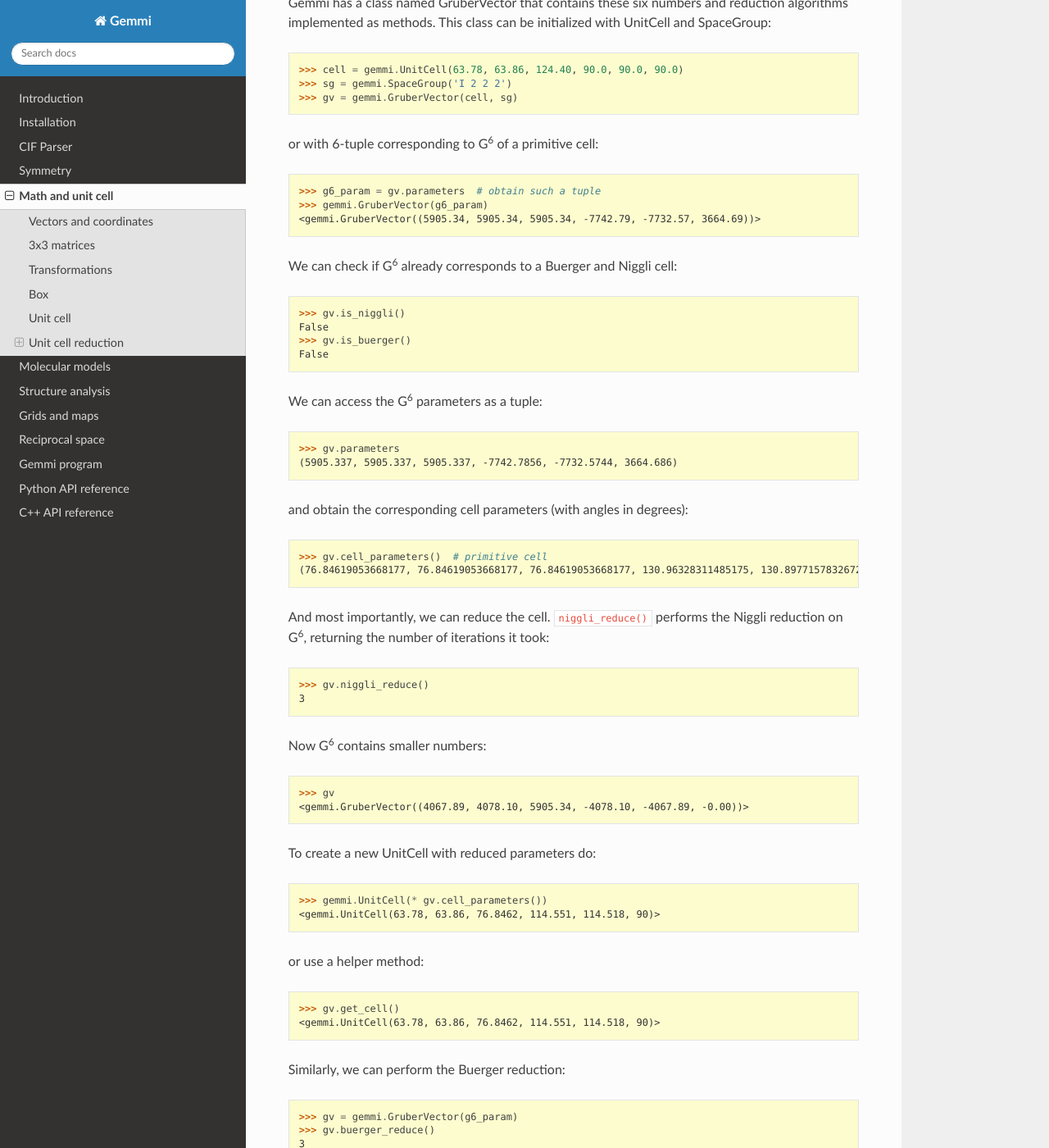
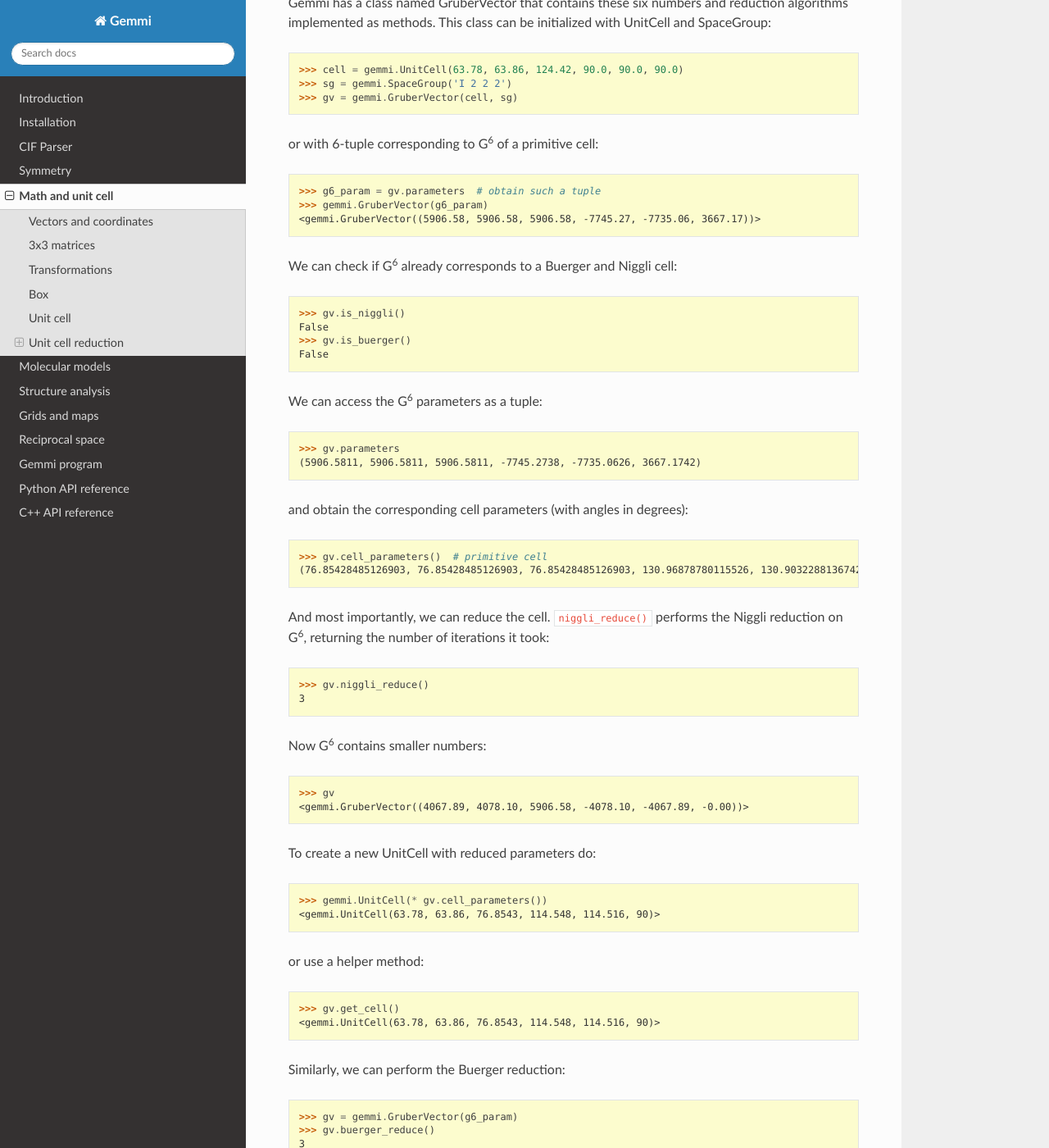
Before and after one commit to project-gemmi/gemmi, a Sphinx documentation site: the page built from docs/cell.rst, in a window 1280 px wide and 1400 px high, scrolled down 9972 px. Shown: the whole window at 82% size. Built offline with Sphinx 7.4.7 and the Read the Docs theme 2.0.0, drawn with Linux system fonts in a browser that asks for light colours; some of the changed text lies outside the part shown.

```diff
--- a/docs/analysis.rst
+++ b/docs/analysis.rst
@@ -542,10 +542,9 @@ changing the atomic positions in-place:
 
 .. doctest::
   :hide:
-  :skipif: sys.platform == 'win32'
 
-  >>> gemmi.calculate_current_rmsd(polymer1, polymer2, ptype, gemmi.SupSelect.CaP).rmsd
-  0.14626891689940602
+  >>> gemmi.calculate_current_rmsd(polymer1, polymer2, ptype, gemmi.SupSelect.CaP).rmsd  # doctest: +ELLIPSIS
+  0.1462689168994...
 
 .. _selections:
 
--- a/docs/cell.rst
+++ b/docs/cell.rst
@@ -580,7 +580,7 @@ This class can be initialized with UnitCell and SpaceGroup:
 
 .. doctest::
 
-  >>> cell = gemmi.UnitCell(63.78, 63.86, 124.40, 90.0, 90.0, 90.0)
+  >>> cell = gemmi.UnitCell(63.78, 63.86, 124.42, 90.0, 90.0, 90.0)
   >>> sg = gemmi.SpaceGroup('I 2 2 2')
   >>> gv = gemmi.GruberVector(cell, sg)
 
@@ -590,7 +590,7 @@ or with 6-tuple corresponding to G\ :sup:`6` of a primitive cell:
 
   >>> g6_param = gv.parameters  # obtain such a tuple
   >>> gemmi.GruberVector(g6_param)
-  <gemmi.GruberVector((5905.34, 5905.34, 5905.34, -7742.79, -7732.57, 3664.69))>
+  <gemmi.GruberVector((5906.58, 5906.58, 5906.58, -7745.27, -7735.06, 3667.17))>
 
 We can check if G\ :sup:`6` already corresponds to a Buerger and Niggli cell:
 
@@ -606,15 +606,14 @@ We can access the G\ :sup:`6` parameters as a tuple:
 .. doctest::
 
   >>> gv.parameters
-  (5905.337, 5905.337, 5905.337, -7742.7856, -7732.5744, 3664.686)
+  (5906.5811, 5906.5811, 5906.5811, -7745.2738, -7735.0626, 3667.1742)
 
 and obtain the corresponding cell parameters (with angles in degrees):
 
 .. doctest::
-  :skipif: sys.platform == 'win32'  # the last digit differs with MSVC
 
   >>> gv.cell_parameters()  # primitive cell
-  (76.84619053668177, 76.84619053668177, 76.84619053668177, 130.96328311485175, 130.89771578326727, 71.92353702711762)
+  (76.85428485126903, 76.85428485126903, 76.85428485126903, 130.96878780115526, 130.90322881367425, 71.91478106070744)
 
 And most importantly, we can reduce the cell.
 ``niggli_reduce()`` performs the Niggli reduction on G\ :sup:`6`,
@@ -630,21 +629,21 @@ Now G\ :sup:`6` contains smaller numbers:
 .. doctest::
 
   >>> gv
-  <gemmi.GruberVector((4067.89, 4078.10, 5905.34, -4078.10, -4067.89, -0.00))>
+  <gemmi.GruberVector((4067.89, 4078.10, 5906.58, -4078.10, -4067.89, -0.00))>
 
 To create a new UnitCell with reduced parameters do:
 
 .. doctest::
 
   >>> gemmi.UnitCell(* gv.cell_parameters())
-  <gemmi.UnitCell(63.78, 63.86, 76.8462, 114.551, 114.518, 90)>
+  <gemmi.UnitCell(63.78, 63.86, 76.8543, 114.548, 114.516, 90)>
 
 or use a helper method:
 
 .. doctest::
 
   >>> gv.get_cell()
-  <gemmi.UnitCell(63.78, 63.86, 76.8462, 114.551, 114.518, 90)>
+  <gemmi.UnitCell(63.78, 63.86, 76.8543, 114.548, 114.516, 90)>
 
 Similarly, we can perform the Buerger reduction:
 
@@ -661,7 +660,7 @@ In this case both functions gave the same result.
   >>> gv.is_niggli()
   True
   >>> gv.get_cell()
-  <gemmi.UnitCell(63.78, 63.86, 76.8462, 114.551, 114.518, 90)>
+  <gemmi.UnitCell(63.78, 63.86, 76.8543, 114.548, 114.516, 90)>
 
 Functions ``niggli_reduce``, ``is_niggli`` and ``is_buerger`` can take optional
 parameter ``epsilon`` (default: 1e-9) that is used for comparing numbers.
@@ -677,7 +676,7 @@ To check how the computations would work without ε we can set it to 0:
   >>> gv.niggli_reduce(epsilon=0, iteration_limit=100)
   6
   >>> gv.get_cell()
-  <gemmi.UnitCell(63.78, 63.86, 76.8462, 114.551, 114.518, 90)>
+  <gemmi.UnitCell(63.78, 63.86, 76.8543, 114.548, 114.516, 90)>
 
 Here, the Niggli conditions were initially found not fulfilled, because
 one expression that should be non-negative was about -5e-13.
@@ -715,14 +714,14 @@ This operator transforms Niggli cell to the original cell
 .. doctest::
 
   >>> gv.get_cell().changed_basis_forward(cob, set_images=False)
-  <gemmi.UnitCell(63.78, 63.86, 124.4, 90, 90, 90)>
+  <gemmi.UnitCell(63.78, 63.86, 124.42, 90, 90, 90)>
 
 and the other way around:
 
 .. doctest::
 
   >>> cell.changed_basis_backward(cob, set_images=False)
-  <gemmi.UnitCell(63.78, 63.86, 76.8462, 114.551, 114.518, 90)>
+  <gemmi.UnitCell(63.78, 63.86, 76.8543, 114.548, 114.516, 90)>
 
 Currently, tracking is implemented only for the Niggli reduction,
 not for the Buerger reduction.
@@ -763,9 +762,9 @@ or with a tuple of six numbers S\ :sup:`6`:
 .. doctest::
 
   >>> sv.parameters
-  (-3871.3928, -3866.2872, 1832.343, -3871.3928, -3866.2872, 1832.343)
+  (-3872.6369, -3867.5313, 1833.5871, -3872.6369, -3867.5313, 1833.5871)
   >>> gemmi.SellingVector(_)
-  <gemmi.SellingVector((-3871.39, -3866.29, 1832.34, -3871.39, -3866.29, 1832.34))>
+  <gemmi.SellingVector((-3872.64, -3867.53, 1833.59, -3872.64, -3867.53, 1833.59))>
 
 Similarly as in the previous section, we can check if S\ :sup:`6`
 already corresponds to a Delaunay cell:
@@ -799,11 +798,11 @@ Now we can check the result:
 .. doctest::
 
   >>> sv
-  <gemmi.SellingVector((-2033.94, -2033.94, -1832.34, -2039.05, -2039.05, 0.00))>
+  <gemmi.SellingVector((-2033.94, -2033.94, -1833.59, -2039.05, -2039.05, 0.00))>
   >>> sv.is_reduced()
   True
   >>> sv.sum_b_squared()
-  19956.662
+  19959.1502
 
 Now, the corresponding four vectors can be in any order.
 We may sort them so that *a*\ ≤\ *b*\ ≤\ *c*\ ≤\ *d*:
@@ -812,24 +811,24 @@ We may sort them so that *a*\ ≤\ *b*\ ≤\ *c*\ ≤\ *d*:
 
   >>> sv.sort()
   >>> sv
-  <gemmi.SellingVector((-2039.05, -2033.94, 0.00, -2033.94, -2039.05, -1832.34))>
+  <gemmi.SellingVector((-2039.05, -2033.94, 0.00, -2033.94, -2039.05, -1833.59))>
 
 Finally, we can get the corresponding UnitCell:
 
 .. doctest::
 
   >>> gemmi.UnitCell(* sv.cell_parameters())
-  <gemmi.UnitCell(63.78, 63.86, 76.8462, 114.551, 114.518, 90)>
+  <gemmi.UnitCell(63.78, 63.86, 76.8543, 114.548, 114.516, 90)>
   >>> sv.get_cell()  # helper function that does the same
-  <gemmi.UnitCell(63.78, 63.86, 76.8462, 114.551, 114.518, 90)>
+  <gemmi.UnitCell(63.78, 63.86, 76.8543, 114.548, 114.516, 90)>
 
 S\ :sup:`6` can be used to calculate G\ :sup:`6`, and the other way around:
 
 .. doctest::
 
   >>> sv.gruber()
-  <gemmi.GruberVector((4067.89, 4078.10, 5905.34, -4078.10, -4067.89, 0.00))>
+  <gemmi.GruberVector((4067.89, 4078.10, 5906.58, -4078.10, -4067.89, 0.00))>
   >>> _.selling()
-  <gemmi.SellingVector((-2039.05, -2033.94, 0.00, -2033.94, -2039.05, -1832.34))>
+  <gemmi.SellingVector((-2039.05, -2033.94, 0.00, -2033.94, -2039.05, -1833.59))>
 
 TBC
--- a/docs/mol.rst
+++ b/docs/mol.rst
@@ -3208,8 +3208,8 @@ Gemmi can calculate both:
 
   >>> atom.b_eq()                    # B_eq
   9.443238117199861
-  >>> gemmi.calculate_b_est(atom)    # B_est
-  9.15448356208817
+  >>> gemmi.calculate_b_est(atom)    # B_est  # doctest: +ELLIPSIS
+  9.15448356208...
 
 
 .. _atom_address:
```
Also changed, not shown: other parts of docs/cell.rst (+1 -1 lines), docs/grid.rst (+5 -5 lines), docs/hkl.rst (+12 -13 lines).
